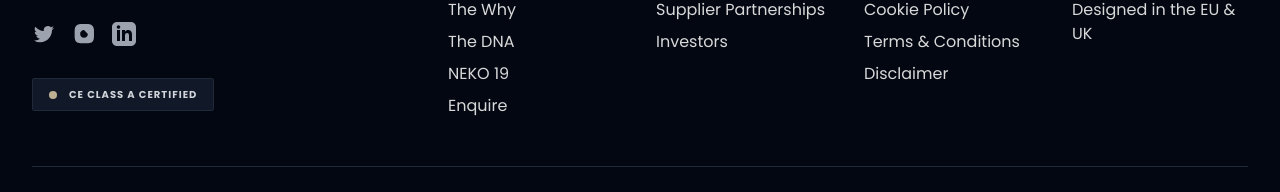
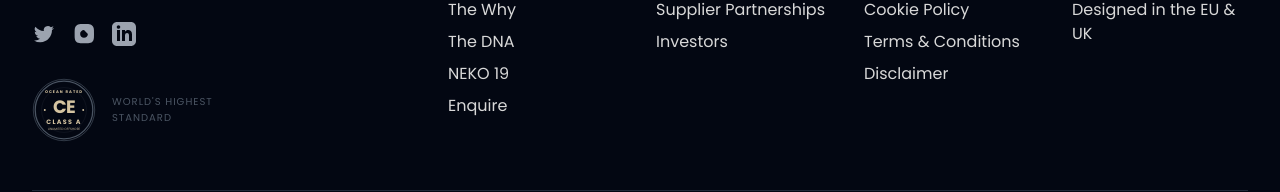
Before and after one commit to pro-f-sor/neko-yachts-website, a React (Vite) app: page / in a window 1280 px wide. Shown: the part 3969-4161 px from the top of the page. Built offline with nearby package versions, Linux system fonts and the light colour scheme.

Commit message:
feat: Introduce custom CE badge SVG component
Replaces placeholder CE certification badges with a newly created SVG component. This component provides a more visually distinct and branded representation of the CE Class A certification. The badge is now used in both the Footer and DnaPage components.

```diff
--- a/components/DnaPage.tsx
+++ b/components/DnaPage.tsx
@@ -2,6 +2,7 @@
 import React from 'react';
 import AnimatedSection from './AnimatedSection';
 import { ArrowRightIcon } from './icons/Icons';
+import { CeBadge } from './icons/CeBadge'; // Import the new badge
 import { Page } from '../types';
 
 interface DnaPageProps {
@@ -165,12 +166,6 @@ But his compass was always set on the water. Shaped by the Mediterranean and the
                         <div className="grid md:grid-cols-2 gap-12 lg:gap-24 items-center">
                              {/* Left: Text */}
                              <div className="order-1 flex flex-col justify-center">
-                                {/* CE Badge - Connecting History to Engineering */}
-                                <div className="inline-flex items-center gap-3 mb-8 self-start border border-[#D5C4A1]/30 px-3 py-1.5 rounded-sm bg-[#D5C4A1]/5">
-                                    <div className="h-1.5 w-1.5 rounded-full bg-[#D5C4A1]"></div>
-                                    <span className="text-[#D5C4A1] text-[10px] font-bold uppercase tracking-widest">CE Class A Certified</span>
-                                </div>
-
                                 <h3 className="text-[#D5C4A1] text-sm font-bold tracking-widest uppercase mb-4">The Philosophy</h3>
                                 <h2 className="text-3xl md:text-5xl font-bold mb-8 leading-tight">Aviation Grade.<br/>Ocean Tested.</h2>
 
@@ -199,6 +194,32 @@ But his compass was always set on the water. Shaped by the Mediterranean and the
                                     alt="Abstract aviation inspired design"
                                     className="absolute inset-0 w-full h-full object-cover transition-transform duration-700 hover:scale-105"
                                 />
+                            </div>
+                        </div>
+                    </AnimatedSection>
+
+                    {/* NEW: THE CERTIFICATION STANDARD */}
+                    <AnimatedSection>
+                        <div className="bg-grey-950 border border-white/10 p-10 lg:p-16 rounded-lg relative overflow-hidden">
+                            {/* Background Texture */}
+                            <div className="absolute top-0 right-0 p-8 opacity-5 pointer-events-none">
+                                <CeBadge className="w-96 h-96 text-white" />
+                            </div>
+
+                            <div className="relative z-10 grid md:grid-cols-3 gap-12 items-center">
+                                <div className="md:col-span-1 flex flex-col items-center text-center">
+                                    <CeBadge className="w-32 h-32 text-[#D5C4A1] mb-6 animate-pulse-slow" />
+                                    <h4 className="text-xl font-bold text-white uppercase tracking-wider">World's Highest Standard</h4>
+                                </div>
+                                <div className="md:col-span-2">
+                                    <h3 className="text-2xl font-bold text-[#D5C4A1] mb-4">Why CE Class A (Ocean)?</h3>
+                                    <p className="text-grey-300 font-light leading-relaxed mb-6">
+                                        Many buyers assume that local certifications (like US ABYC or Australian Builders Plate) are sufficient. While excellent for coastal cruising, they are often voluntary guidelines.
+                                    </p>
+                                    <p className="text-white font-medium text-lg leading-relaxed">
+                                        CE Class A is different. It is a rigorous statutory standard. It certifies that the NEKO 19 is structurally engineered to withstand winds exceeding Force 8 (Beaufort) and waves exceeding 4 metres. It is the only global benchmark that guarantees true blue-water survival capability.
+                                    </p>
+                                </div>
                             </div>
                         </div>
                     </AnimatedSection>
--- a/components/Footer.tsx
+++ b/components/Footer.tsx
@@ -2,6 +2,7 @@
 import React, { useState } from 'react';
 import { Page, NavLink } from '../types';
 import { TwitterIcon, InstagramIcon, LinkedInIcon } from './icons/Icons';
+import { CeBadge } from './icons/CeBadge';
 
 interface FooterProps {
   setCurrentPage: (page: Page) => void;
@@ -36,9 +37,11 @@ const Footer: React.FC<FooterProps> = ({ setCurrentPage, navLinks }) => {
             </div>
 
             {/* CE Badge */}
-            <div className="mt-8 inline-flex items-center gap-3 border border-grey-800 bg-grey-900 px-4 py-2 rounded-sm group hover:border-[#D5C4A1]/50 transition-colors cursor-default">
-                <div className="h-2 w-2 rounded-full bg-[#D5C4A1] animate-pulse"></div>
-                <span className="text-[10px] font-bold text-grey-300 uppercase tracking-widest group-hover:text-white transition-colors">CE Class A Certified</span>
+            <div className="mt-8 group cursor-default flex items-center">
+                <CeBadge className="w-16 h-16 text-grey-600 group-hover:text-[#D5C4A1] transition-colors duration-500 flex-shrink-0" />
+                <p className="ml-4 text-[10px] text-grey-600 tracking-widest uppercase group-hover:text-[#D5C4A1] transition-colors text-left max-w-[120px] leading-relaxed">
+                    World's Highest Standard
+                </p>
             </div>
           </div>
           <div className="md:col-span-2 grid grid-cols-2 md:grid-cols-4 gap-8">
--- /dev/null
+++ b/components/icons/CeBadge.tsx
@@ -0,0 +1,39 @@
+
+import React from 'react';
+
+export const CeBadge: React.FC<{ className?: string }> = ({ className = "w-24 h-24 text-[#D5C4A1]" }) => (
+  <svg
+    viewBox="0 0 100 100"
+    fill="none"
+    xmlns="http://www.w3.org/2000/svg"
+    className={className}
+  >
+    {/* Outer Ring with 'Rope' or 'Gear' effect implies engineering */}
+    <circle cx="50" cy="50" r="48" stroke="currentColor" strokeWidth="1" />
+    <circle cx="50" cy="50" r="45" stroke="currentColor" strokeWidth="2" />
+
+    {/* Inner Field */}
+    <circle cx="50" cy="50" r="35" stroke="currentColor" strokeWidth="0.5" className="opacity-50" />
+
+    {/* Top Text Curve (Simulated) */}
+    <path d="M30 25 Q50 15 70 25" stroke="currentColor" strokeWidth="2" strokeLinecap="round" className="opacity-0" id="topCurve" />
+
+    {/* Manual Text Placement for "OCEAN RATED" */}
+    <g className="font-bold tracking-widest" style={{ textAnchor: 'middle' }}>
+        <text x="50" y="24" fontSize="6" fill="#D5C4A1">OCEAN RATED</text>
+    </g>
+
+    {/* Center CE */}
+    <text x="50" y="55" fontSize="28" fontWeight="bold" fill="#D5C4A1" textAnchor="middle" style={{ letterSpacing: '-1px' }}>CE</text>
+
+    {/* Class A */}
+    <text x="50" y="72" fontSize="10" fontWeight="bold" fill="#D5C4A1" textAnchor="middle" letterSpacing="2">CLASS A</text>
+
+    {/* Bottom Details */}
+    <text x="50" y="82" fontSize="5" fill="#D5C4A1" textAnchor="middle" className="opacity-90">UNLIMITED OFFSHORE</text>
+
+    {/* Stars */}
+    <circle cx="20" cy="50" r="1.5" fill="#D5C4A1" />
+    <circle cx="80" cy="50" r="1.5" fill="#D5C4A1" />
+  </svg>
+);
```
